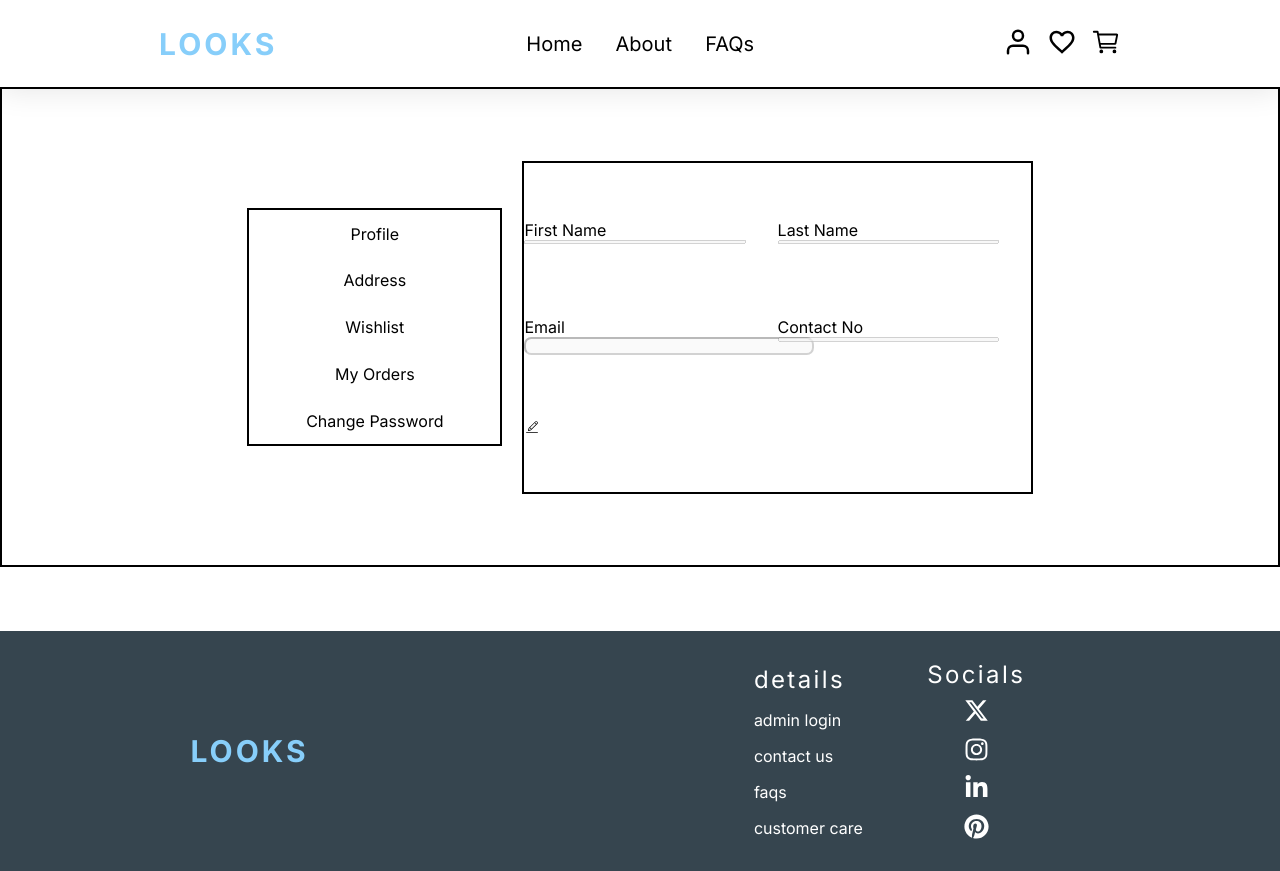
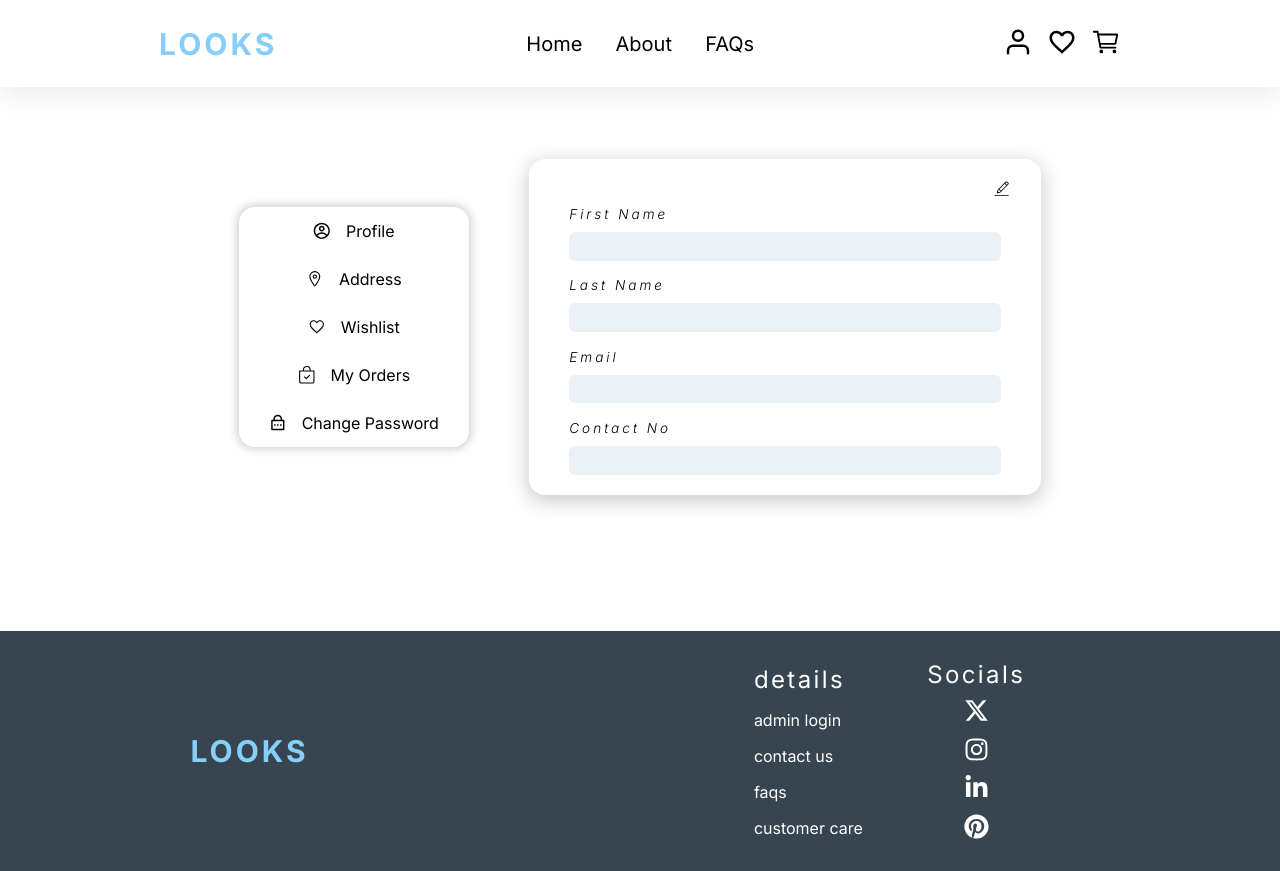
Before and after one commit to PATHAKAAKASH19/LOOKS, a React (Vite) app in the folder frontend/: page /user in a window 1280 px wide. Built offline with nearby package versions, Linux system fonts and the light colour scheme.

Commit message:
created user dashboard

```diff
--- a/frontend/src/components/user/changePassword/ChangePassword.jsx
+++ b/frontend/src/components/user/changePassword/ChangePassword.jsx
@@ -1,7 +1,11 @@
 import React from 'react'
+import Container from '../../ui/container/Container'
 
 export default function ChangePassword() {
   return (
-    <div>ChangePassword</div>
+    <Container className="user-profile-box">
+
+      <form></form>
+    </Container>
   )
 }
--- a/frontend/src/components/user/userAddress/UserAddress.jsx
+++ b/frontend/src/components/user/userAddress/UserAddress.jsx
@@ -74,11 +74,25 @@ export default function UserAddress() {
   const handleForm = () => {};
 
   return (
-    <Container>
+    <Container className="user-address-box">
       {!hideAndShow && (
-        <Container>
-          <LuMapPin onClick={handleHideAndShow} />
-        </Container>
+        <>
+
+
+          <Container className="address-icon-box">
+            <LuMapPin onClick={handleHideAndShow} className="address-icon" />
+            <h1 onClick={handleHideAndShow}>Add new address</h1>
+          </Container>
+          <Container className="address-icon-box">
+            <LuMapPin onClick={handleHideAndShow} className="address-icon" />
+            <h1 onClick={handleHideAndShow}>Add new address</h1>
+          </Container>
+          <Container className="address-icon-box">
+            <LuMapPin onClick={handleHideAndShow} className="address-icon" />
+            <h1 onClick={handleHideAndShow}>Add new address</h1>
+          </Container>
+
+        </>
       )}
 
       {hideAndShow && (
--- a/frontend/src/components/user/userProfile/UserProfile.jsx
+++ b/frontend/src/components/user/userProfile/UserProfile.jsx
@@ -19,9 +19,7 @@ export default function UserProfile() {
   };
 
   const handleInput = (e) => {
-    if (e.target.value) {
-      setUserData((prev) => ({ ...prev, [e.target.name]: e.target.value }));
-    }
+    setUserData((prev) => ({ ...prev, [e.target.name]: e.target.value }));
   };
 
   const handleUserForm = async () => {
@@ -33,8 +31,13 @@ export default function UserProfile() {
 
   return (
     <Container className="user-profile-box">
+      {disabled ? (
+        <CiEdit onClick={handleFormEdit} className="edit-icon" />
+      ) : (
+        <AiOutlineCloseCircle onClick={handleFormEdit} className="edit-icon" />
+      )}
       <form onSubmit={handleUserForm}>
-        <Container>
+        <Container className="flex-box">
           <label htmlFor="firstName">First Name</label>
           <InputBox
             type="text"
@@ -42,11 +45,10 @@ export default function UserProfile() {
             value={userData.firstName}
             onChange={handleInput}
             disabled={disabled}
-            className="input"
             id="firstName"
           />
         </Container>
-        <Container>
+        <Container className="flex-box">
           <label htmlFor="lastName">Last Name</label>
           <InputBox
             type="text"
@@ -54,40 +56,37 @@ export default function UserProfile() {
             value={userData.lastName}
             onChange={handleInput}
             disabled={disabled}
-            className="input"
             id="lastName"
           />
         </Container>
-        <Container>
-          <label htmlFor="email">Email</label>
+        <Container className="flex-box">
+          <label htmlFor="email1">Email</label>
           <InputBox
             type="text"
             name="email"
             value={userData.email}
             onChange={handleInput}
             disabled={disabled}
-            className="input"
-            id="email"
+            id="email1"
           />
         </Container>
-        <Container>
+        <Container className="flex-box">
           <label htmlFor="contactNo">Contact No</label>
           <InputBox
             type="text"
             name="contactNo"
-            value={userData.contatcNo}
+            value={userData.contactNo}
             onChange={handleInput}
             disabled={disabled}
-            className="input"
             id="contactNo"
           />
         </Container>
-        {disabled ? (
-          <CiEdit onClick={handleFormEdit} />
-        ) : (
-          <AiOutlineCloseCircle onClick={handleFormEdit} />
+
+        {!disabled && (
+
+            <button type="submit">Save</button>
+
         )}
-        {!disabled && <button type="submit">Save</button>}
       </form>
     </Container>
   );
--- a/frontend/src/index.css
+++ b/frontend/src/index.css
@@ -892,7 +892,8 @@ form button {
     width: 100%;
     display: flex;
     align-items: center;
-    justify-content: space-evenly;
+    justify-content: center;
+    gap: 15px;
 
     font-size: 1vmin;
 }
@@ -901,8 +902,8 @@ form button {
 
 .active-link {
 
-    color: white;
-    background-color: black;
+    color: #87CEFA;
+
 
 }
 
@@ -1331,34 +1332,134 @@ form button {
     width: 100%;
     height: 60vh;
     display: flex;
-    border: 2px solid;
-    align-items:center;
+
+    align-items: center;
     justify-content: center;
-    gap: 20px;
+    gap: 60px;
 }
 
 .user-sub-box {
-    border: 2px solid black;
+    border-radius: 1em;
     height: 50%;
-    width: 20%;
+    width: 18%;
     display: flex;
     flex-direction: column;
+    box-shadow: 0px 0px 10px 2px rgba(0, 0, 0, 0.2);
+
+}
 
 
-}
 
 .user-profile-box {
     height: 70%;
     width: 40%;
-    border: 2px solid black;
+    position: relative;
+    border-radius: 1em;
+    box-shadow: 0px 5px 20px 2px rgba(0, 0, 0, 0.2);
 
 }
 
+.user-sub-box-icon {
+    font-size: 2.2vmin;
+}
+
 .user-profile-box form {
-    height: 100%;
     width: 100%;
-    display: grid;
-    grid-template-columns: repeat(2, minmax(80px, 1fr));
-    justify-content: space-between;
-    align-content:space-evenly;
+    height: 90%;
+    margin-top: 30px;
+    display: flex;
+    flex-direction: column;
+    justify-content: space-evenly;
+
 }
+
+.user-profile-box .edit-icon {
+    position: absolute;
+    right: 30px;
+    top: 20px;
+    font-size: 2.4vmin;
+    cursor: pointer;
+}
+
+
+.flex-box {
+    padding: 0px 40px;
+    height: 18%;
+    display: flex;
+    flex-direction: column;
+    justify-content: space-evenly;
+    gap: 10px;
+}
+
+.user-profile-box form button {
+    display: flex;
+    height: 12%;
+    width: 22%;
+    align-self: center;
+    justify-content: center;
+    align-items: center;
+    font-size: 1.8vmin;
+    font-style: italic;
+    background-color: black;
+}
+
+.flex-box label {
+
+    font-size: 1.7vmin;
+    font-weight: 300;
+    letter-spacing: 3px;
+    font-style: italic;
+}
+
+.flex-box input {
+    border: none;
+    border-radius: 0.5em;
+    font-size: 1.5vmin;
+    background-color: #EBF0F7;
+    padding-left: 10px;
+    width: 100%;
+    height: 60%;
+}
+
+.user-address-box {
+
+    width: 42%;
+    flex-wrap: wrap;
+    display: flex;
+    border-radius: 0.8em;
+    box-shadow: 0px 2px 10px 1px rgba(0, 0, 0, 0.2);
+}
+
+
+
+.address-icon-box {
+    cursor: pointer;
+    display: flex;
+    flex-direction: column;
+    justify-content: center;
+    align-items: center;
+    width: 22vmin;
+    border-radius: 0.8em;
+    height: 22vmin;
+    gap: 12px;
+    margin: 20px 0px 20px 20px;
+
+    box-shadow: 0px 2px 10px 1px rgba(0, 0, 0, 0.2);
+}
+
+
+.address-icon {
+    font-size: 2.2vmin;
+}
+
+.address-icon-box h1 {
+
+    width: 60%;
+    padding: 10px;
+    border-radius: 1.2em;
+    font-weight: 500;
+    font-size: 1.3vmin;
+    background-color: black;
+    color: white;
+    text-align: center;
+}
--- a/frontend/src/pages/userPage/UserPage.jsx
+++ b/frontend/src/pages/userPage/UserPage.jsx
@@ -1,6 +1,11 @@
 import React from "react";
 import Container from "../../components/ui/container/Container";
 import { Outlet, NavLink } from "react-router-dom";
+import { CgProfile } from "react-icons/cg";
+import { IoLocationOutline } from "react-icons/io5";
+import { RiLockPasswordLine } from "react-icons/ri";
+import { IoMdHeartEmpty } from "react-icons/io";
+import { BsBagCheck } from "react-icons/bs";
 
 export default function UserPage() {
   return (
@@ -12,6 +17,7 @@ export default function UserPage() {
             isActive ? "active-link" : "not-active-link"
           }
         >
+          <CgProfile className="user-sub-box-icon" />
           <h1 className="h1">Profile</h1>
         </NavLink>
 
@@ -21,6 +27,7 @@ export default function UserPage() {
             isActive ? "active-link" : "not-active-link"
           }
         >
+          <IoLocationOutline className="user-sub-box-icon" />
           <h1 className="h1">Address</h1>
         </NavLink>
 
@@ -30,6 +37,7 @@ export default function UserPage() {
             isActive ? "active-link" : "not-active-link"
           }
         >
+          <IoMdHeartEmpty className="user-sub-box-icon" />
           <h1 className="h1">Wishlist</h1>
         </NavLink>
 
@@ -39,6 +47,7 @@ export default function UserPage() {
             isActive ? "active-link" : "not-active-link"
           }
         >
+          <BsBagCheck className="user-sub-box-icon" />
           <h1 className="h1">My Orders</h1>
         </NavLink>
 
@@ -48,6 +57,7 @@ export default function UserPage() {
             isActive ? "active-link" : "not-active-link"
           }
         >
+          <RiLockPasswordLine className="user-sub-box-icon" />
           <h1 className="h1">Change Password</h1>
         </NavLink>
       </Container>
```
